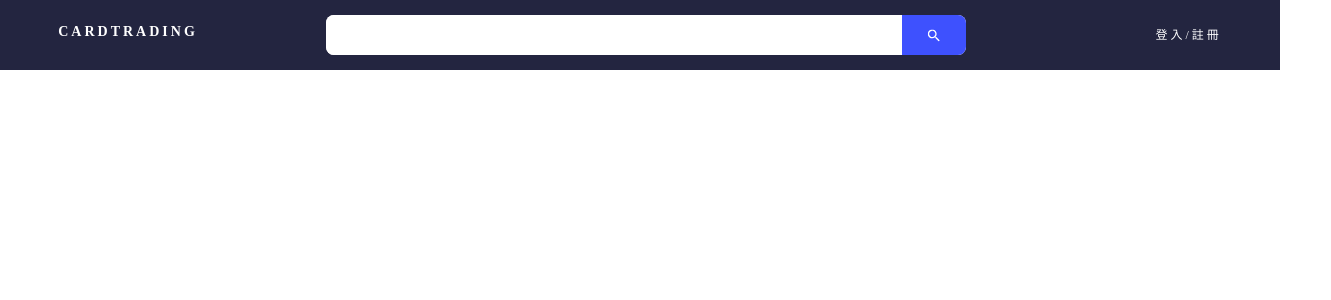
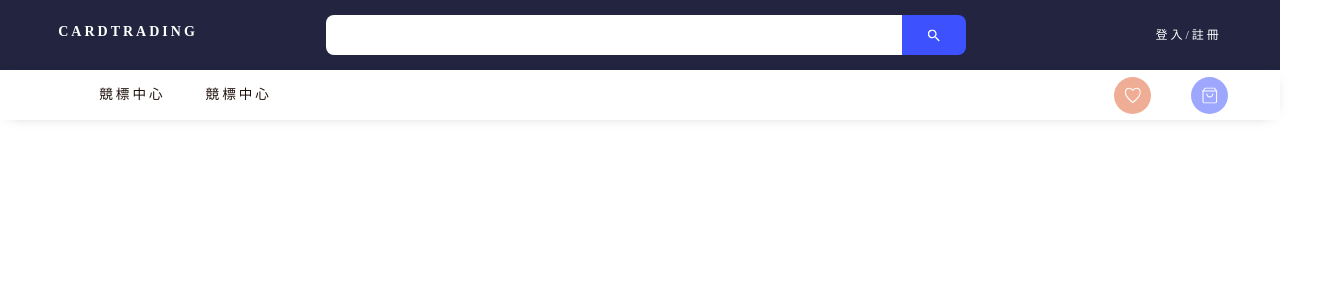
Before and after one commit to Madfater/CardTradeHub-Frontend, a React (Vite) app in the folder Frontend/: page / in a window 1280 px wide. Shown: the top 300 px of the page, 1331 px wide, since content can reach past the window. Built offline with nearby package versions, Linux system fonts and the light colour scheme.

Commit message:
feat: 完成Section2

```diff
--- a/Frontend/src/Components/TopNav.tsx
+++ b/Frontend/src/Components/TopNav.tsx
@@ -17,15 +17,6 @@ const Section1 = styled.div`
   align-items: center;
   gap: 10%;
   background: #232540;
-`;
-
-const Section2 = styled.div`
-  display: flex;
-  height: 50px;
-  width: 100%;
-  justify-content: center;
-  align-items: flex-start;
-  gap: 911.37px;
 `;
 
 const PageTitle = styled.div`
@@ -51,7 +42,6 @@ const SearchBar = styled.div`
   height: 40px;
   align-items: flex-start;
   border-radius: 8px;
-  background: #fff;
 `;
 
 const SearchBarInput = styled.div`
@@ -89,13 +79,81 @@ height: 18px;
   flex-direction: column;
   justify-content: center;
   flex-shrink: 0;
-color: #FFF;
+  color: #fff;
   font-family: Noto Sans TC;
   font-size: 12px;
   font-style: normal;
   font-weight: 350;
   line-height: 18px; /* 150% */
   letter-spacing: 3px;
+`;
+
+const Section2 = styled.div`
+  display: flex;
+  height: 50px;
+  width: 100%;
+  display: flex;
+  align-items: flex-start;
+  gap: 50%;
+  background: #fff;
+  box-shadow: 0px 2px 15px -10px rgba(0, 0, 0, 0.5);
+`;
+
+const ButtonList = styled.div`
+  display: flex;
+  width: 25%;
+  height: 100%;
+  padding-left: 2%;
+  justify-content: center;
+  align-items: center;
+  gap: 12.5%;
+  flex-shrink: 0;
+`;
+
+const NavButton = styled.div`
+  display: flex;
+  height: auto;
+  justify-content: center;
+  align-items: center;
+  flex-shrink: 0;
+`;
+
+const NavButtonFont = styled.div`
+  color: #1f100b;
+  font-family: Noto Sans TC;
+  font-size: 13.6px;
+  font-style: normal;
+  font-weight: 350;
+  line-height: 20.4px; /* 150% */
+  letter-spacing: 3px;
+  color: #1f100b;
+  font-family: Noto Sans TC;
+  font-size: 13.6px;
+  font-style: normal;
+  font-weight: 350;
+  line-height: 20.4px; /* 150% */
+  letter-spacing: 3px;
+`;
+
+const CircleNavButton = styled.div`
+  display: flex;
+
+  padding: 10px;
+  justify-content: center;
+  align-items: center;
+  flex-shrink: 0;
+`;
+
+const FavoriteButton = styled(CircleNavButton)`
+  border-radius: 36px;
+  opacity: 0.5;
+  background: #e05e2e;
+`;
+
+const ShopCartButton = styled(CircleNavButton)`
+  border-radius: 36px;
+  opacity: 0.5;
+  background: #3e51fe;
 `;
 
 export default function MainPage() {
@@ -105,6 +163,7 @@ export default function MainPage() {
         <PageTitle>
           <PageTitleFont>CARDTRADING</PageTitleFont>
         </PageTitle>
+
         <SearchBar>
           <SearchBarInput></SearchBarInput>
           <SearchBarButton>
@@ -138,7 +197,80 @@ export default function MainPage() {
           <LoginButtonFont>登入/註冊</LoginButtonFont>
         </LoginButton>
       </Section1>
-      <Section2></Section2>
+
+      <Section2>
+        <ButtonList>
+          <NavButton>
+            <NavButtonFont>競標中心</NavButtonFont>
+          </NavButton>
+          <NavButton>
+            <NavButtonFont>競標中心</NavButtonFont>
+          </NavButton>
+        </ButtonList>
+
+        <ButtonList>
+          <FavoriteButton>
+            <svg
+              xmlns="http://www.w3.org/2000/svg"
+              width="17"
+              height="17"
+              viewBox="0 0 17 17"
+              fill="none"
+            >
+              <g clip-path="url(#clip0_2_713)">
+                <path
+                  d="M12.4921 0.75824H12.4536C11.7262 0.761672 11.0112 0.946347 10.3731 1.29557C9.73501 1.64479 9.19403 2.14754 8.79907 2.75836C8.40411 2.14754 7.86313 1.64479 7.22505 1.29557C6.58697 0.946347 5.87191 0.761672 5.14452 0.75824H5.10699C3.96106 0.768397 2.86552 1.23075 2.05881 2.04468C1.2521 2.8586 0.799516 3.95821 0.799561 5.10419C0.895241 6.94948 1.5348 8.72519 2.6377 10.2077C4.41852 12.4512 6.49058 14.4472 8.79907 16.1429C11.1076 14.4472 13.1796 12.4512 14.9604 10.2077C16.0633 8.72519 16.7029 6.94948 16.7986 5.10419C16.7986 3.95838 16.3462 2.85892 15.5397 2.04502C14.7332 1.23113 13.6379 0.768656 12.4921 0.75824ZM14.0922 9.5736C12.555 11.5281 10.7769 13.2803 8.80005 14.7887C6.82332 13.2788 5.04519 11.5252 3.50788 9.56965C2.54002 8.2722 1.97283 6.71998 1.87617 5.10419C1.87459 4.24228 2.21445 3.41483 2.82141 2.80288C3.42837 2.19092 4.253 1.84428 5.11489 1.8388H5.14946C5.7032 1.83943 6.24746 1.98264 6.7298 2.25463C7.20241 2.52032 7.60366 2.89649 7.89926 3.35099C7.99756 3.50098 8.13164 3.62414 8.28941 3.70938C8.44718 3.79461 8.62369 3.83924 8.80302 3.83924C8.98234 3.83924 9.15885 3.79461 9.31662 3.70938C9.4744 3.62414 9.60848 3.50098 9.70678 3.35099C10.0035 2.89742 10.4045 2.52149 10.8762 2.25463C11.3586 1.98264 11.9028 1.83943 12.4566 1.8388H12.4911C13.353 1.84428 14.1777 2.19092 14.7846 2.80288C15.3916 3.41483 15.7314 4.24228 15.7299 5.10419C15.6262 6.7207 15.0575 8.27279 14.0922 9.5736Z"
+                  fill="white"
+                />
+              </g>
+              <defs>
+                <clipPath id="clip0_2_713">
+                  <rect
+                    width="16"
+                    height="16"
+                    fill="white"
+                    transform="translate(0.799561 0.450562)"
+                  />
+                </clipPath>
+              </defs>
+            </svg>
+          </FavoriteButton>
+          <ShopCartButton>
+            <svg
+              xmlns="http://www.w3.org/2000/svg"
+              width="17"
+              height="17"
+              viewBox="0 0 17 17"
+              fill="none"
+            >
+              <g clip-path="url(#clip0_2_716)">
+                <path
+                  d="M3.49891 16.4506C2.96519 16.4495 2.45353 16.2375 2.07544 15.8607C1.69736 15.484 1.48351 14.9731 1.4805 14.4394V3.96048C1.48005 3.8482 1.51649 3.73887 1.58422 3.64932L3.85157 0.658003C3.89987 0.593595 3.96251 0.541318 4.03452 0.505312C4.10653 0.469307 4.18594 0.450562 4.26645 0.450562H13.3327C13.4132 0.450562 13.4926 0.469307 13.5646 0.505312C13.6366 0.541318 13.6993 0.593595 13.7476 0.658003L16.017 3.64932C16.084 3.73926 16.1203 3.84833 16.1207 3.96048V14.4363C16.118 14.9711 15.9037 15.4831 15.5248 15.8605C15.1459 16.2379 14.633 16.45 14.0982 16.4506H3.49891ZM2.51771 4.13473V14.4363C2.51963 14.6961 2.62418 14.9446 2.80857 15.1276C2.99295 15.3107 3.24222 15.4134 3.50203 15.4134H14.094C14.3545 15.4136 14.6046 15.3108 14.7896 15.1274C14.9746 14.9439 15.0795 14.6948 15.0814 14.4342V4.13473L13.0744 1.48777H4.52264L2.51771 4.13473Z"
+                  fill="white"
+                />
+                <path
+                  d="M15.5969 4.4791H1.9991C1.86156 4.4791 1.72965 4.42447 1.6324 4.32721C1.53514 4.22995 1.4805 4.09804 1.4805 3.9605C1.4805 3.82296 1.53514 3.69105 1.6324 3.59379C1.72965 3.49653 1.86156 3.44189 1.9991 3.44189H15.5969C15.7345 3.44189 15.8664 3.49653 15.9636 3.59379C16.0609 3.69105 16.1155 3.82296 16.1155 3.9605C16.1155 4.09804 16.0609 4.22995 15.9636 4.32721C15.8664 4.42447 15.7345 4.4791 15.5969 4.4791Z"
+                  fill="white"
+                />
+                <path
+                  d="M8.80009 10.4492C7.87696 10.4476 6.99212 10.0801 6.33946 9.42724C5.6868 8.77438 5.31955 7.88943 5.31818 6.9663C5.31818 6.82876 5.37281 6.69685 5.47007 6.59959C5.56733 6.50233 5.69924 6.44769 5.83678 6.44769C5.97432 6.44769 6.10623 6.50233 6.20349 6.59959C6.30075 6.69685 6.35539 6.82876 6.35539 6.9663C6.35675 7.61399 6.61444 8.23481 7.07214 8.69309C7.52983 9.15137 8.15033 9.40985 8.79802 9.41204C9.11937 9.41231 9.43763 9.34925 9.7346 9.22646C10.0316 9.10368 10.3014 8.92357 10.5288 8.69643C10.7561 8.4693 10.9364 8.19959 11.0595 7.90272C11.1825 7.60586 11.2458 7.28765 11.2458 6.9663C11.2458 6.82876 11.3005 6.69685 11.3977 6.59959C11.495 6.50233 11.6269 6.44769 11.7644 6.44769C11.902 6.44769 12.0339 6.50233 12.1311 6.59959C12.2284 6.69685 12.283 6.82876 12.283 6.9663C12.283 7.89003 11.9161 8.77594 11.2629 9.42912C10.6097 10.0823 9.72383 10.4492 8.80009 10.4492Z"
+                  fill="white"
+                />
+              </g>
+              <defs>
+                <clipPath id="clip0_2_716">
+                  <rect
+                    width="16"
+                    height="16"
+                    fill="white"
+                    transform="translate(0.799561 0.450562)"
+                  />
+                </clipPath>
+              </defs>
+            </svg>
+          </ShopCartButton>
+        </ButtonList>
+      </Section2>
     </Wrap>
   );
 }
```
Lines whose indentation alone changed are shown as unchanged.
